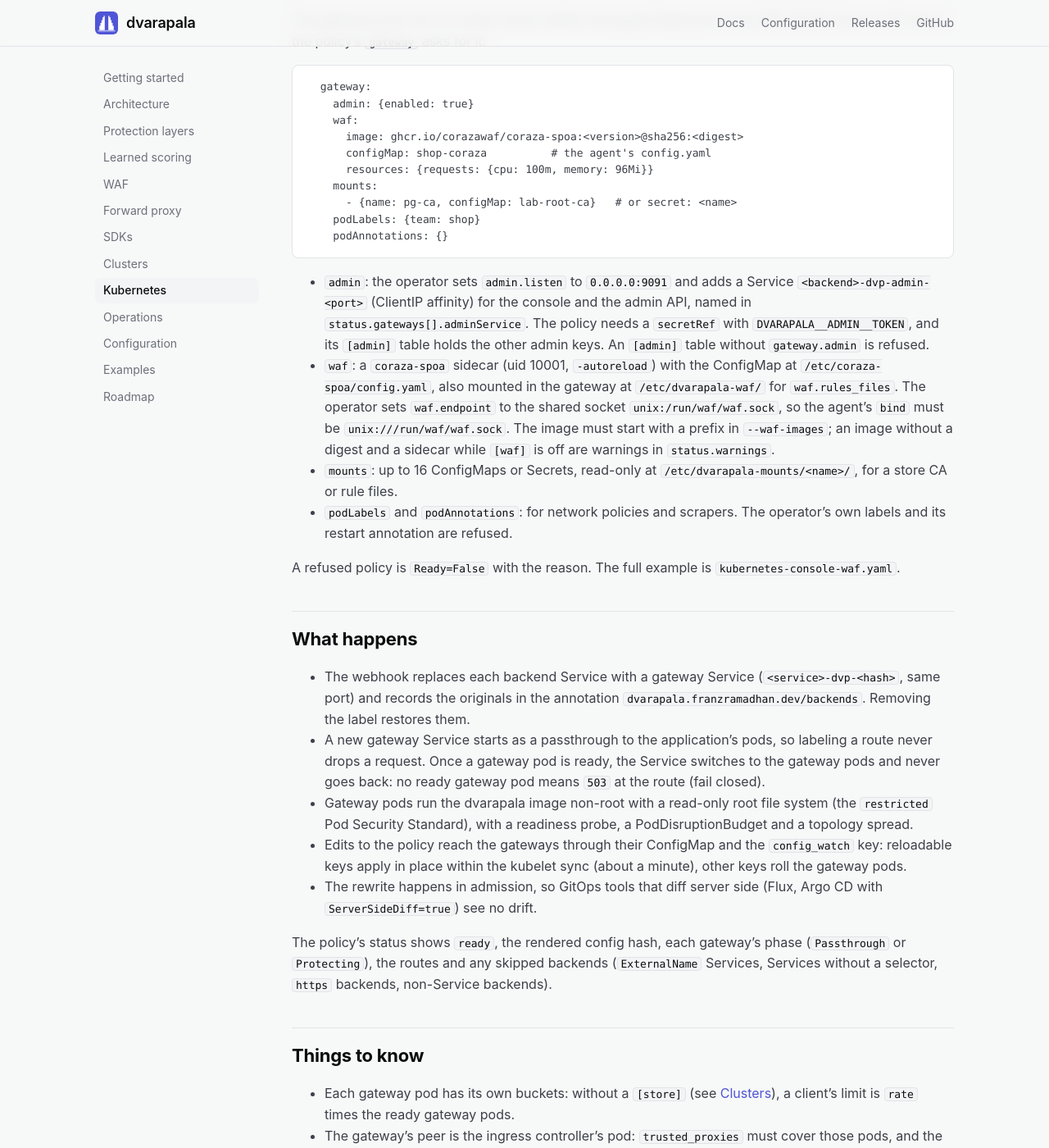
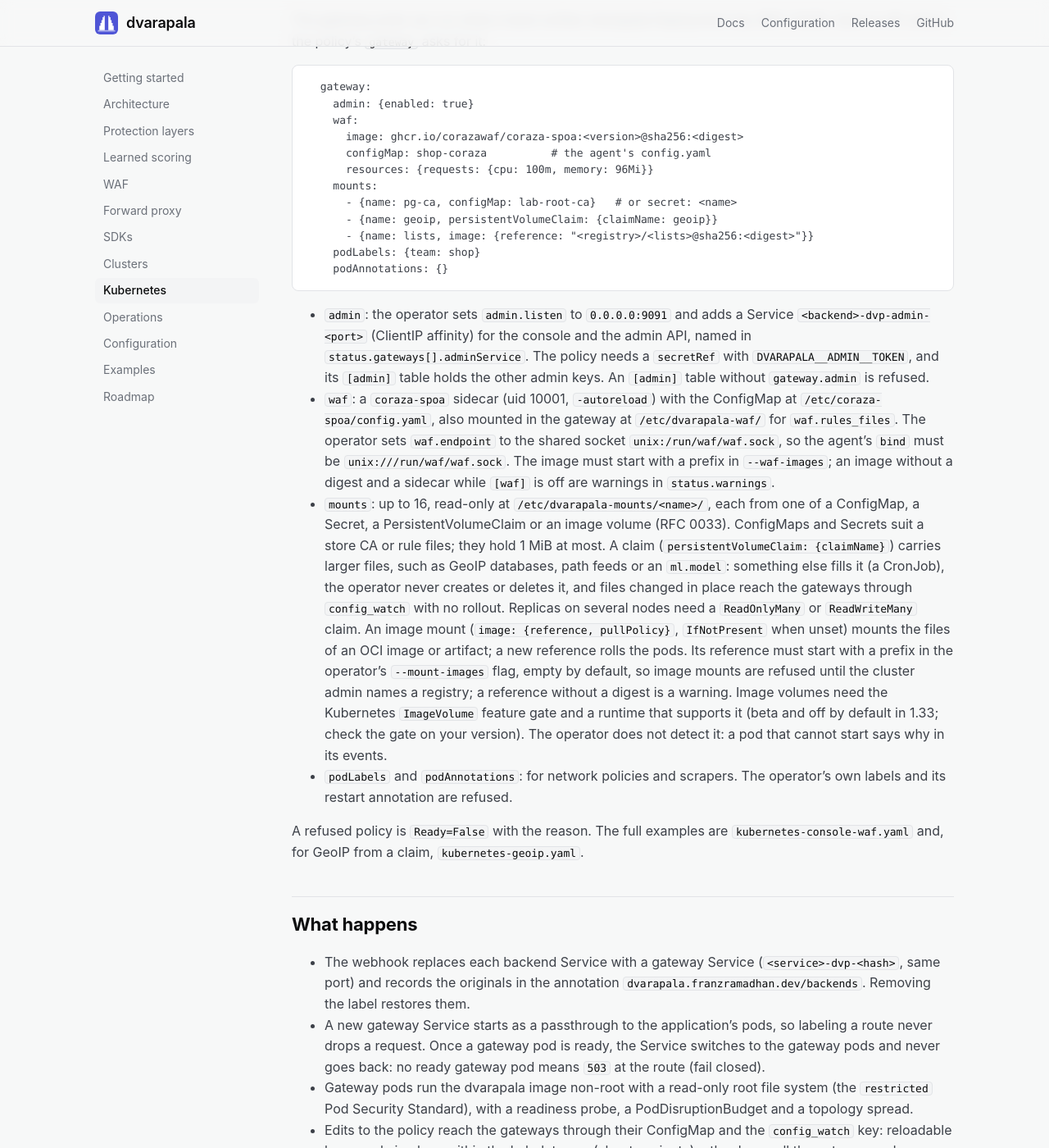
Before and after one commit to franzramadhan/dvarapala, a Jekyll site: the page built from site/docs/kubernetes.md, in a window 1280 px wide and 1400 px high, scrolled down 1430 px. Shown: the whole window at 82% size. Built offline with Jekyll 4.4.1, drawn with Linux system fonts in a browser that asks for light colours.

Commit message:
docs: geoip and large files from a pvc or an image for operator gateways (#303)
RFC 0033, layer 4 of 4: docs.

- `site/docs/kubernetes.md`: the four mount sources, `--mount-images`,
the claim access modes and the `ImageVolume` gate.
- `site/docs/protection.md`: GeoIP on Kubernetes now points at the PVC
example instead of "cannot mount it yet".
- `examples/README.md` row, and the RFC's Implementation notes (no
status conditions, extra validation, image mounts unit-tested only).

The RFC stays `accepted` until the release.

````diff
--- a/site/docs/kubernetes.md
+++ b/site/docs/kubernetes.md
@@ -78,6 +78,8 @@ The gateway pods can run what a hand-written dvarapala Deployment has
       resources: {requests: {cpu: 100m, memory: 96Mi}}
     mounts:
       - {name: pg-ca, configMap: lab-root-ca}   # or secret: <name>
+      - {name: geoip, persistentVolumeClaim: {claimName: geoip}}
+      - {name: lists, image: {reference: "<registry>/<lists>@sha256:<digest>"}}
     podLabels: {team: shop}
     podAnnotations: {}
 ```
@@ -95,13 +97,31 @@ The gateway pods can run what a hand-written dvarapala Deployment has
   the agent's `bind` must be `unix:///run/waf/waf.sock`. The image must
   start with a prefix in `--waf-images`; an image without a digest and a
   sidecar while `[waf]` is off are warnings in `status.warnings`.
-- `mounts`: up to 16 ConfigMaps or Secrets, read-only at
-  `/etc/dvarapala-mounts/<name>/`, for a store CA or rule files.
+- `mounts`: up to 16, read-only at `/etc/dvarapala-mounts/<name>/`, each
+  from one of a ConfigMap, a Secret, a PersistentVolumeClaim or an image
+  volume (RFC 0033). ConfigMaps and Secrets suit a store CA or rule
+  files; they hold 1 MiB at most. A claim (`persistentVolumeClaim:
+  {claimName}`) carries larger files, such as GeoIP databases, path
+  feeds or an `ml.model`: something else fills it (a CronJob), the
+  operator never creates or deletes it, and files changed in place reach
+  the gateways through `config_watch` with no rollout. Replicas on
+  several nodes need a `ReadOnlyMany` or `ReadWriteMany` claim. An image
+  mount (`image: {reference, pullPolicy}`, `IfNotPresent` when unset)
+  mounts the files of an OCI image or artifact; a new reference rolls
+  the pods. Its reference must start with a prefix in the operator's
+  `--mount-images` flag, empty by default, so image mounts are refused
+  until the cluster admin names a registry; a reference without a digest
+  is a warning. Image volumes need the Kubernetes `ImageVolume` feature
+  gate and a runtime that supports it (beta and off by default in 1.33;
+  check the gate on your version). The operator does not detect it: a
+  pod that cannot start says why in its events.
 - `podLabels` and `podAnnotations`: for network policies and scrapers.
   The operator's own labels and its restart annotation are refused.
 
-A refused policy is `Ready=False` with the reason. The full example is
-[`kubernetes-console-waf.yaml`](https://github.com/franzramadhan/dvarapala/blob/main/examples/kubernetes-console-waf.yaml).
+A refused policy is `Ready=False` with the reason. The full examples are
+[`kubernetes-console-waf.yaml`](https://github.com/franzramadhan/dvarapala/blob/main/examples/kubernetes-console-waf.yaml)
+and, for GeoIP from a claim,
+[`kubernetes-geoip.yaml`](https://github.com/franzramadhan/dvarapala/blob/main/examples/kubernetes-geoip.yaml).
 
 ## What happens
 
````
Also changed, not shown: rfc/0033-operator-large-mounts.md (+23 -0 lines), site/docs/protection.md (+6 -4 lines), examples/README.md.
